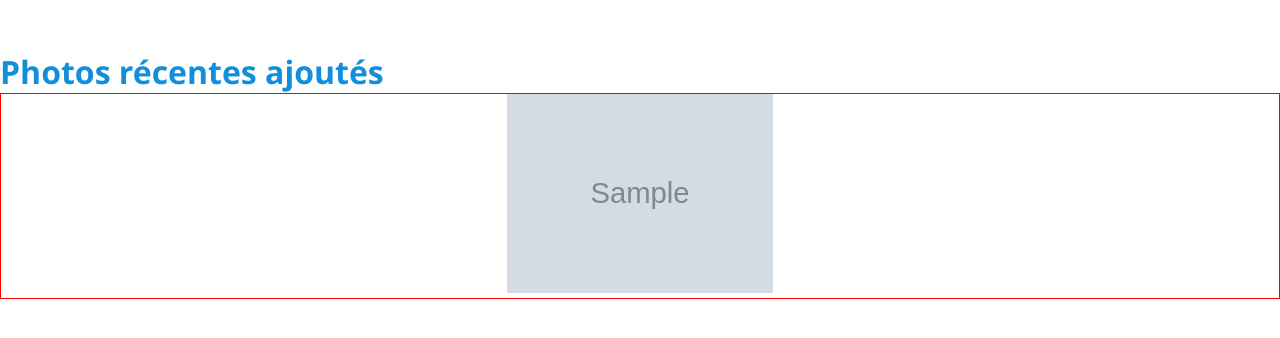
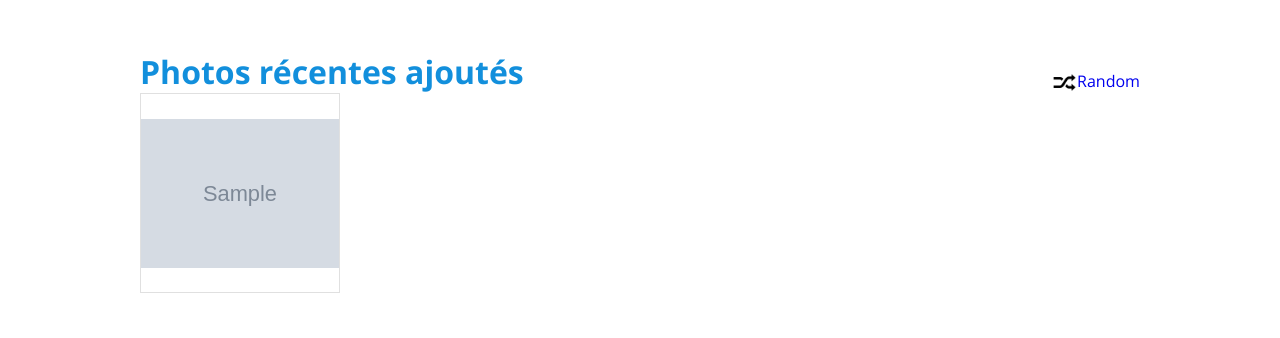
Before and after one commit to maxencebeno/Appli-Synthese, a PHP site: page /picture in a window 1280 px wide. Shown: the part 50-388 px from the top of the page. Run offline with PHP 8.4, Linux system fonts and the light colour scheme; tables that the repository leaves empty hold one stand-in row (values such as "Sample post"); grey boxes marked "Sample" are stand-in pictures; some libraries are stand-ins or nearby versions.

Commit message:
Design tro swag Maggle lol mdr !!!!

```diff
--- a/client-web/assets/css/picture/style_picture.css
+++ b/client-web/assets/css/picture/style_picture.css
@@ -17,25 +17,14 @@
     margin-bottom: 20px;
     border: 1px solid rgba(0, 0, 0, 0.12);
     box-sizing: border-box;
-}
-
-.photos{
-    max-width: 100%;
-    max-height: 199px;
-    -webkit-transition: .3s opacity;
-    transition: 0.3s opacity;
-    margin-top: auto;
-    margin-bottom: auto;
-}
-
-.photos:hover {
-    opacity: .75;
+    background-repeat: no-repeat;
+    background-size: contain;
+    background-position: center center;
 }
 
 #photos{
-    border: 1px solid red;
     width: 100%;
-    text-align: center;
+    text-align: left;
 }
 
 h1 {
--- a/client-web/vue/picture/picture.php
+++ b/client-web/vue/picture/picture.php
@@ -18,7 +18,7 @@
 	<?php include('vue/includes/header.php'); ?>
 
 	<div class="full_wrapper">
-
+            <div class="wrapper">
 		<h1>Photos récentes ajoutés</h1>
 		<a class="random" href="./picture.php?r=1"><img id="imgRand" src="assets/images/picture/random.png"><span>Random</span></a>
 		<div class="files-list-loading-overlay" style="display: none"></div>
@@ -53,16 +53,16 @@
 
 				$urlPhotos = $photos["url_photo"];
 				$idVIP= $photos["num_vip"];
-
-				echo '<a href="profile.php?id='.$idVIP.'">';
-				echo '<img src="./files/photos/'.$urlPhotos.'" class="photos"/>';
-				echo '</a>';
-
+                                echo '<a href="profile.php?id='.$idVIP.'">';
+                                    echo '<div class="pic_container" style="background-image: url(./files/photos/'.$urlPhotos.')">';
+                                    echo '</div>';
+                                echo '</a>';
 			}
 		}
 		?>
 		</div>
 	</div>
+        </div>
 </body>
 
 <footer>
```
